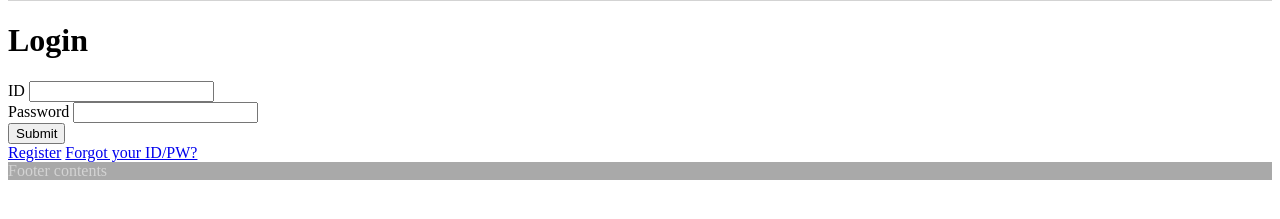
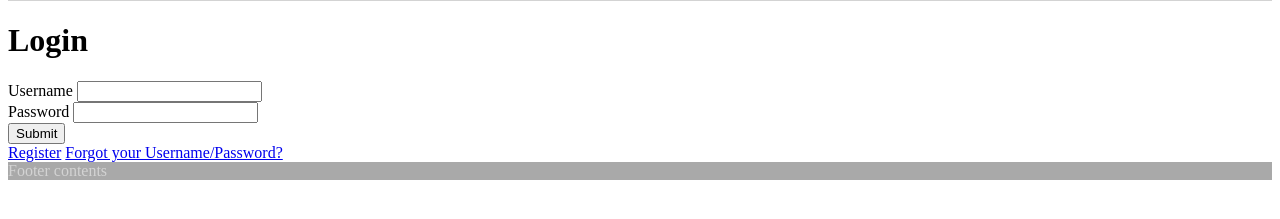
Before and after one commit to done-4u/Plot-front, a plain HTML site: page login.html in a window 1280 px wide. Shown: the part 59-278 px from the top of the page. Drawn offline with Linux system fonts and the light colour scheme.

Commit message:
fix: use 'username' for user, not ID

```diff
--- a/login.html
+++ b/login.html
@@ -18,8 +18,8 @@
 <h1>Login</h1>
 <form>
     <div>
-        <label for="id">ID</label>
-        <input id="id" required>
+        <label for="username">Username</label>
+        <input id="username" required>
     </div>
     <div>
         <label for="pw">Password</label>
@@ -29,7 +29,7 @@
 </form>
 <div>
     <a href="register.html">Register</a>
-    <a href="#">Forgot your ID/PW?</a>
+    <a href="#">Forgot your Username/Password?</a>
 </div>
 <footer>
     Footer contents
```
Also changed, not shown: register.html (+2 -2 lines).
